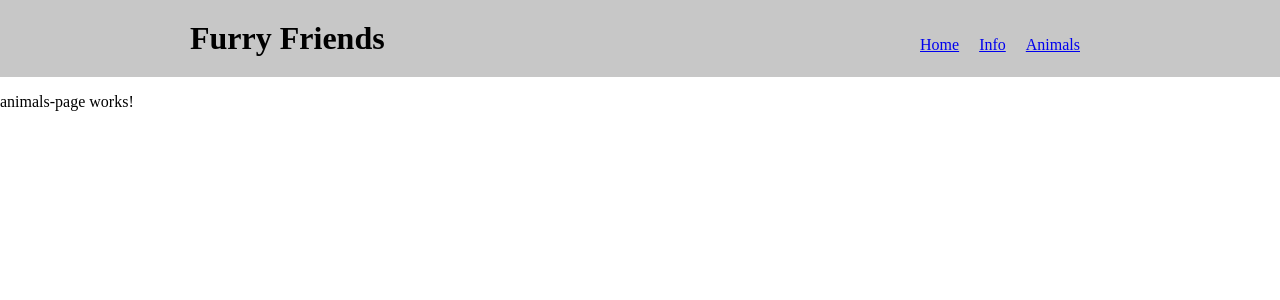
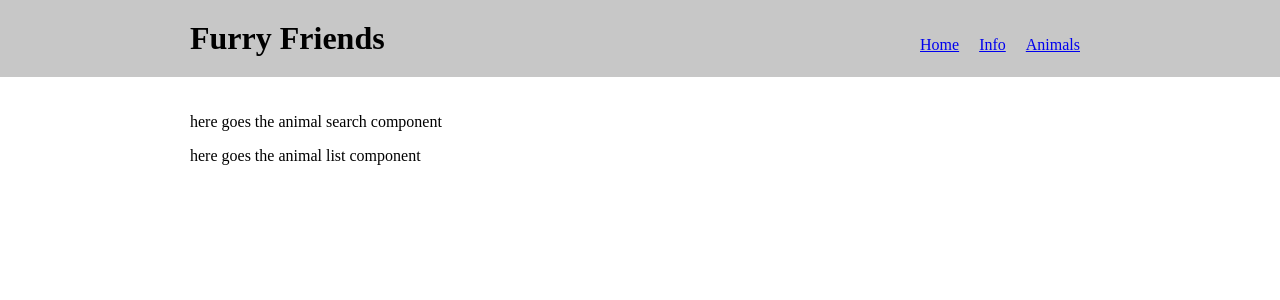
Before and after one commit to jviles/project-AnimalShelter-Front, an Angular app: page /animals in a window 1280 px wide. Shown: the top 300 px of the page. Built offline with nearby package versions, Linux system fonts and the light colour scheme.

Commit message:
bootstraps responsive style

```diff
--- a/src/app/pages/animals-page/animals-page.component.html
+++ b/src/app/pages/animals-page/animals-page.component.html
@@ -1,3 +1,6 @@
-<p>
-  animals-page works!
-</p>
+<div class="page animals">
+  <div class="container">
+    <p>here goes the animal search component</p>
+    <p>here goes the animal list component</p>
+  </div>
+</div>
--- a/src/app/pages/home-page/home-page.component.html
+++ b/src/app/pages/home-page/home-page.component.html
@@ -1,3 +1,5 @@
-<p>
-  home-page works!
-</p>
+<div class="page animals">
+  <div class="container">
+    Home
+  </div>
+</div>
--- a/src/app/pages/information-page/information-page.component.html
+++ b/src/app/pages/information-page/information-page.component.html
@@ -1,3 +1,5 @@
-<p>
-  information-page works!
-</p>
+<div class="page animals">
+    <div class="container">
+      Info
+    </div>
+  </div>
--- a/src/styles.css
+++ b/src/styles.css
@@ -6,9 +6,24 @@ body {
 
 .container {
     max-width: 900px;
-    margin: 0 auto;
+    margin: 0 10px;
 }
 
+@media(min-width:768px) {
+    .container {
+        margin: 0 20px;
+    }
+}
+
+@media(min-width:940px) {
+    .container {
+        margin: 0 auto;
+    }
+}
+
+.page {
+    padding-top: 20px;
+}
 
 
 /* --------------------------------- header --------------------------------- */
```
